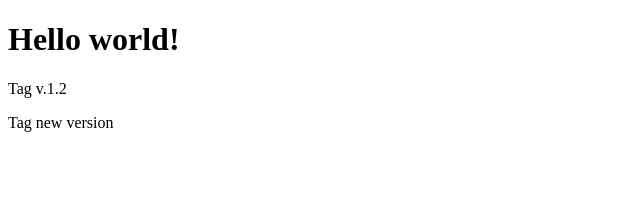
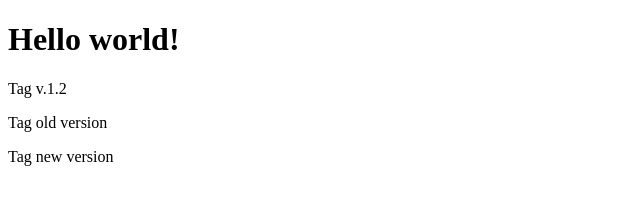
Before and after one commit to PisethChuon/-, a plain HTML site: page index.html in a window 1280 px wide. Shown: the whole page, without its empty margins (0-640 px from the left). Drawn offline with Linux system fonts and the light colour scheme.

Commit message:
Beta release

```diff
--- a/index.html
+++ b/index.html
@@ -6,6 +6,7 @@
   <body>
     <h1>Hello world!</h1>
     <p>Tag v.1.2</p>
+    <p>Tag old version</p>
     <p>Tag new version</p>
   </body>
 </html>
```
